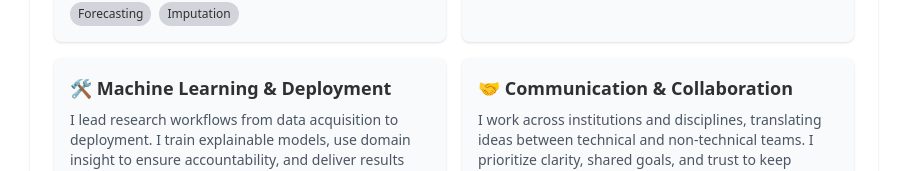
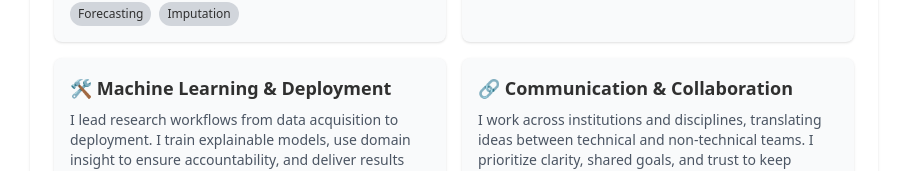
Before and after one commit to s-vishnoi/portfolio, a Vue app: page / in a window 1280 px wide. Shown: the part 2254-2425 px from the top of the page, without its empty margins (186-1093 px from the left). Built offline with nearby package versions, Linux system fonts and the light colour scheme; no server answers.

Commit message:
emoji small

```diff
--- a/src/pages/Home.vue
+++ b/src/pages/Home.vue
@@ -154,7 +154,7 @@
 
         <!-- Communication & Collaboration -->
         <div class="bg-base-200 p-4 rounded-lg shadow">
-          <h3 class="font-semibold text-lg mb-2">🤝 Communication & Collaboration</h3>
+          <h3 class="font-semibold text-lg mb-2">🔗 Communication & Collaboration</h3>
           <p class="text-sm text-gray-600 dark:text-gray-300 mb-2">
             I work across institutions and disciplines, translating ideas between technical and non-technical teams. I prioritize clarity, shared goals, and trust to keep collaborative projects on track.
           </p>
```
